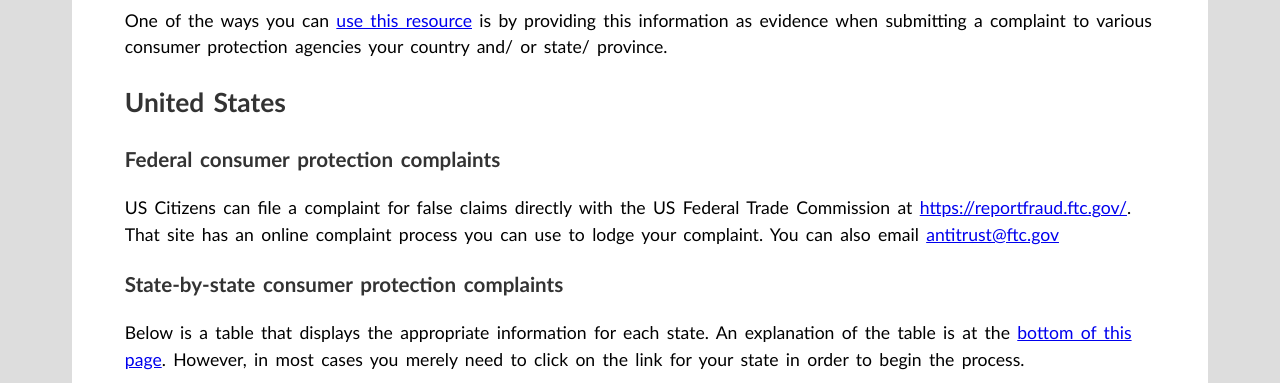
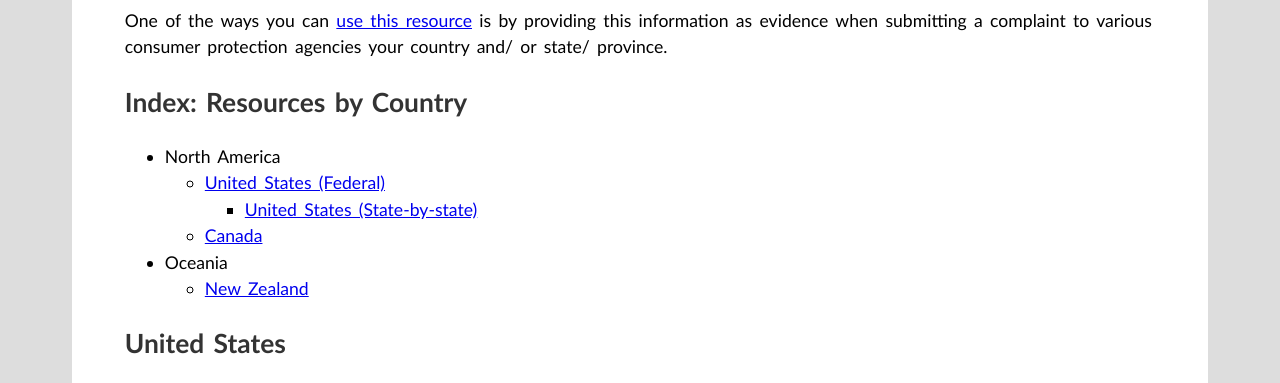
Before and after one commit to karlgroves/overlayfalseclaims, a website: page site/consumer-complaint-resources.html in a window 1280 px wide. Shown: the part 343-726 px from the top of the page. Drawn offline with Linux system fonts and the light colour scheme.

Commit message:
WIP other consumer complaint resources

```diff
--- a/package.json
+++ b/package.json
@@ -1,5 +1,5 @@
 {
-  "name": "technica11y_de",
+  "name": "overlayfalseclaims",
   "version": "1.0.0",
   "description": "Website for technica11y.de",
   "main": "site/index.html",
--- a/site/consumer-complaint-resources.html
+++ b/site/consumer-complaint-resources.html
@@ -46,6 +46,29 @@
             information as evidence when submitting a complaint to various consumer protection agencies your country
             and/ or state/ province.</p>
 
+        <h2>Index: Resources by Country</h2>
+        <ul>
+            <li>
+                North America
+                <ul>
+                    <li><a href="#unitedstates">United States (Federal)</a>
+                        <ul>
+                            <li><a href="#us-states">United States (State-by-state)</a> </li>
+                        </ul>
+                    </li>
+                    <li>
+                        <a href="#canada">Canada</a>
+                    </li>
+                </ul>
+            </li>
+            <li>Oceania
+                <ul>
+                    <li><a href="#newzealand">New Zealand</a> </li>
+                </ul>
+            </li>
+        </ul>
+
+
         <h2 id="unitedstates">United States</h2>
         <h3>Federal consumer protection complaints</h3>
         <p>US Citizens can file a complaint for false claims directly with the US Federal Trade Commission at <a
@@ -54,7 +77,7 @@
             you can use to lodge your complaint. You can also email <a
                 href="mailto:antitrust@ftc.gov">antitrust@ftc.gov</a></p>
 
-        <h3>State-by-state consumer protection complaints</h3>
+        <h3 id="us-states">State-by-state consumer protection complaints</h3>
         <p>Below is a table that displays the appropriate information for each state. An explanation of the table is at
             the
             <a href="#understanding">bottom of this page</a>. However, in most cases you merely need to click on the
```
